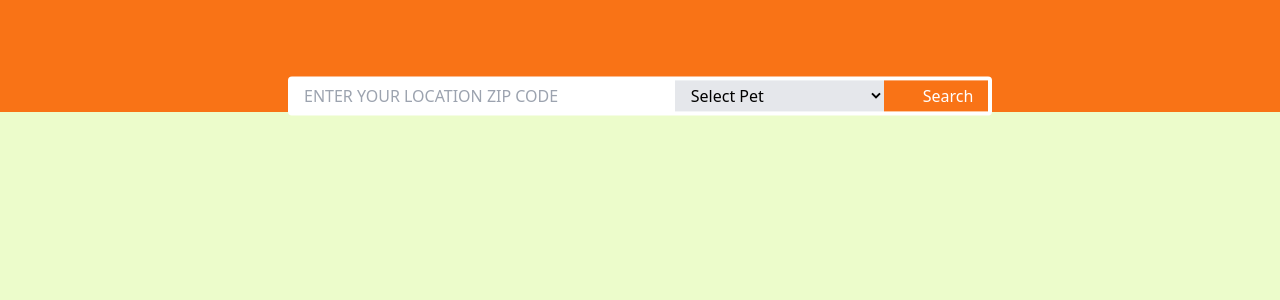
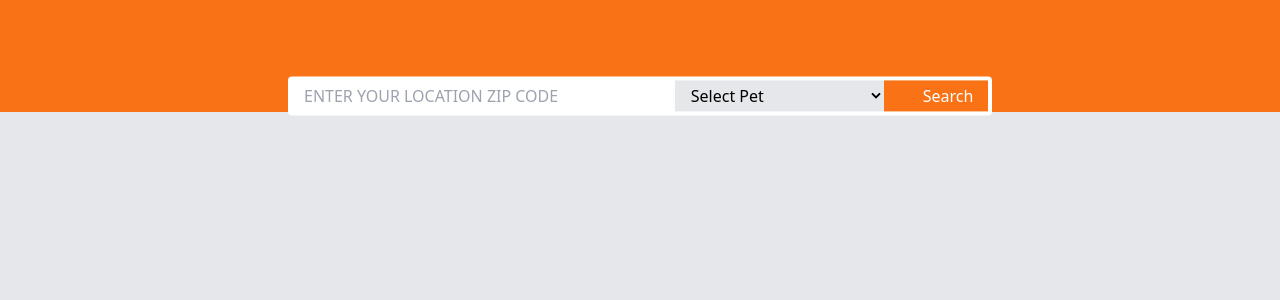
Before and after one commit to neli-rashkova/PetFinder-Ticket, a Vue app: page / in a window 1280 px wide. Shown: the top 300 px of the page. Built offline with nearby package versions, Linux system fonts and the light colour scheme; some icons are missing.

Commit message:
style: switched background color

```diff
--- a/src/App.vue
+++ b/src/App.vue
@@ -1,5 +1,5 @@
 <template>
-  <div class="w-screen h-screen bg-lime-100">
+  <div class="w-screen h-screen bg-gray-200">
     <PetFinder />
   </div>
 </template>
```
